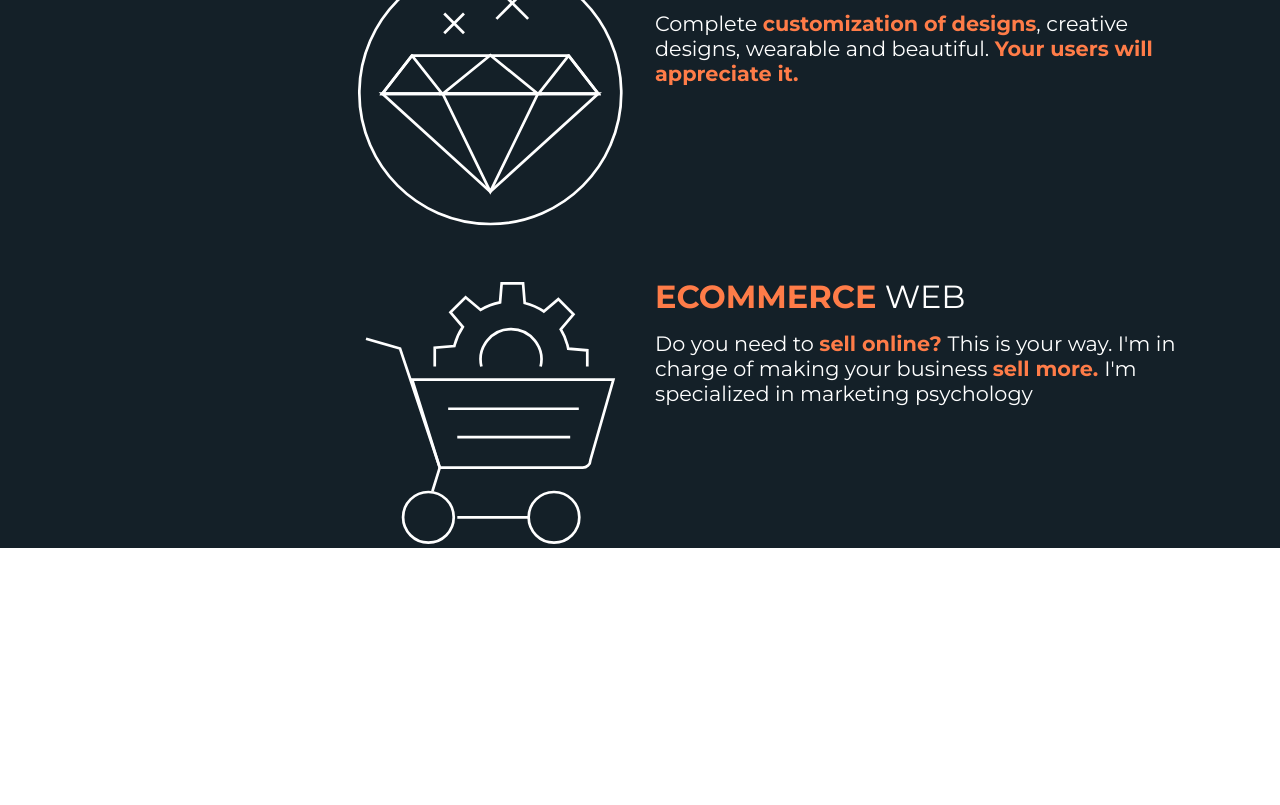
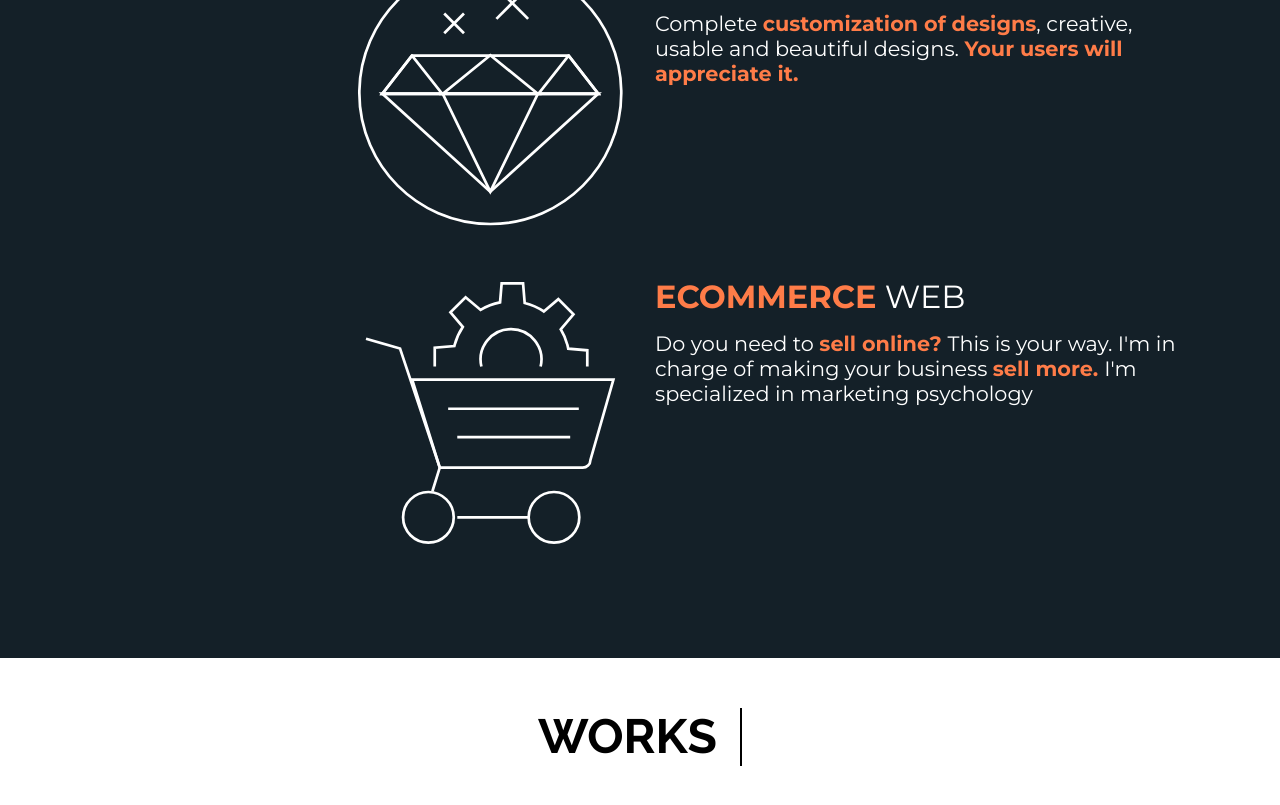
Before and after one commit to TomasBeguan/Beguan-studio-web, a plain HTML site: page webdesign.html in a window 1280 px wide. Shown: the part 673-1478 px from the top of the page. Before the commit the page ends 1271 px from the top, so only its background shows below. Drawn offline with nearby package versions, Linux system fonts and the light colour scheme.

```diff
--- a/css/secciones.css
+++ b/css/secciones.css
@@ -44,6 +44,10 @@
 }
 .subtitulos{
   margin-bottom: 50px;
+  transition: all 0.5s;
+}
+.subtitulos:hover{
+  transform: scale(1.1);
 }
 .subtitulos_icon{
   display: flex;
@@ -71,3 +75,25 @@
     text-align: left;
     margin-bottom: 20px;
 }
+
+
+.works_titulo{
+  padding: 50px;
+  display: flex;
+  align-items: center;
+}
+.works_titulo h2{
+  font-family: 'Raleway', sans-serif;
+  font-weight: 700;
+  color: #000;
+  margin: 0 auto;
+  font-size: 3em;
+  display: inline;
+  border-right: 2px solid #000;
+  animation:
+    blink-caret 2s step-end infinite;
+}
+@keyframes blink-caret {
+  from, to { border-color: transparent }
+  50% { border-color: #000 }
+}
--- a/webdesign.html
+++ b/webdesign.html
@@ -56,7 +56,7 @@
           </div>
           <div class="col-md-6 subtitulos_text">
             <h3>BEST<span class="negrita_webdesign"> CREATIVE DESIGNS</span></h3>
-            <h4>Complete <span class="negrita_webdesign">customization of designs</span>, creative designs, wearable and beautiful. <span class="negrita_webdesign">Your users will appreciate it.</span></h4>
+            <h4>Complete <span class="negrita_webdesign">customization of designs</span>, creative, usable and beautiful designs. <span class="negrita_webdesign">Your users will appreciate it.</span></h4>
           </div>
         </div>
 
@@ -72,6 +72,17 @@
 
       </div>
 
+      <div class="divisor2"></div>
+
+    </div>
+
+
+    <div class="container-fluid">
+      <div class="row">
+        <div class="col-12 works_titulo">
+          <h2>WORKS &nbsp</h2>
+        </div>
+      </div>
     </div>
 
 
```
Also changed, not shown: index.html (+6 -6 lines).
